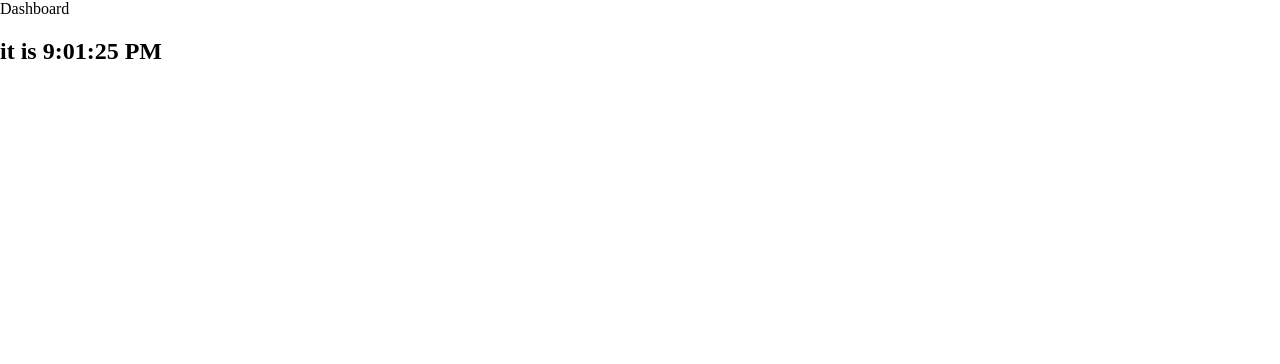
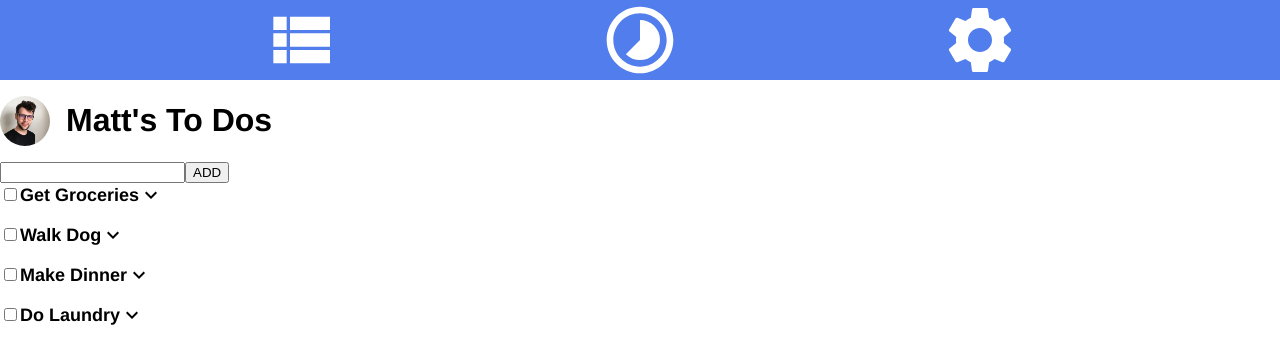
Before and after one commit to mattayoungs/todo-app, a React (Create React App) app: page / in a window 1280 px wide. Shown: the top 364 px of the page. Built offline with nearby package versions, Linux system fonts and the light colour scheme.

Commit message:
fixed input and add handlers

```diff
--- a/src/App.js
+++ b/src/App.js
@@ -14,30 +14,29 @@ class App extends React.Component {
       { id: 3, title: "Make Dinner", description: " ", completed: false },
       { id: 4, title: "Do Laundry", description: " ", completed: false },
     ],
-    user: { name: "Matt", avatarImg: { avatar } },
-    newTask: {
-      id: "",
-      title: "",
-      description: "",
-      completed: false,
-    },
+    user: { name: "Matt", avatarImg: avatar },
+    newTask: "",
   };
   handleChangeTask = (event) => {
-    this.setState({ title: event.target.value });
+    console.log(event.target);
+    let value = event.target.value;
+    this.setState((state) => ({
+      newTask: value,
+    }));
   };
   handleCheck = (event) => {
     this.setState({ completed: event.task.checked });
   };
   handleAddNewTask = () => {
     let newTaskObj = {
-      id: this.state.newTask.id,
-      title: this.state.newTask.title,
-      description: this.state.newTask.description,
-      completed: this.state.newTask.completed,
+      id: this.state.todoList.length + 1,
+      title: this.state.newTask,
+      description: "",
+      completed: false,
     };
     this.setState((state) => ({
       todoList: [...state.todoList, newTaskObj],
-      title: "",
+      newTask: "",
     }));
   };
   render() {
@@ -49,11 +48,9 @@ class App extends React.Component {
           <input
             type="text"
             onChange={this.handleChangeTask}
-            value={this.state.newTask.title}
+            value={this.state.newTask}
           />
-          <button onClick={this.handleAddNewTask}>
-            <p>ADD</p>
-          </button>
+          <button onClick={this.handleAddNewTask}>ADD</button>
 
           <div className="todo-cont">
             {this.state.todoList.map((taskObject, index) => (
--- a/src/index.js
+++ b/src/index.js
@@ -6,7 +6,10 @@ import * as serviceWorker from "./serviceWorker";
 
 ReactDOM.render(
   <React.StrictMode>
-    <Dashboard />
+    <>
+      <App />
+      {/* <Dashboard /> */}
+    </>
   </React.StrictMode>,
   document.getElementById("root")
 );
```
